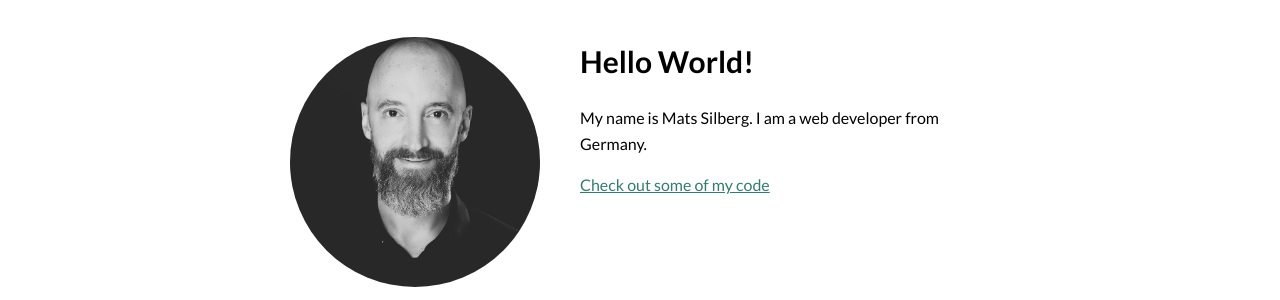
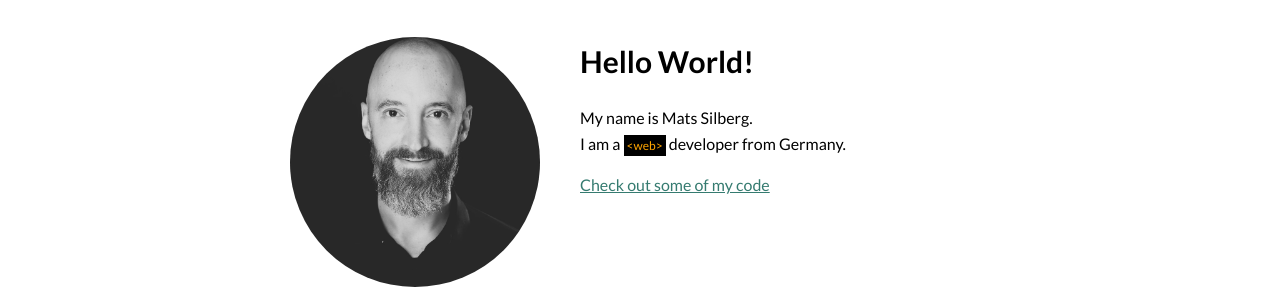
Before and after one commit to mats-js/portfolio-website, a plain HTML site: page index.html in a window 1280 px wide. Shown: the part 83-383 px from the top of the page. Drawn offline with nearby package versions, Linux system fonts and the light colour scheme.

Commit message:
Updated the landing page
- Formatted the span element in the index.html body
- Included the href link to GitHub in the anchor element
- Updated the production CSS file with all changes

```diff
--- a/css/style.production.css
+++ b/css/style.production.css
@@ -98,6 +98,13 @@ a:active {
 
 #about-info, #work-header, #contact-info {
     text-align: center;
+}
+
+span {
+    background-color: #000;
+    color: #ffa500;
+    font-size: 12px;
+    padding: 3px;
 }
 
 table {
--- a/css/styles.css
+++ b/css/styles.css
@@ -4,6 +4,8 @@
     --primary-color: #357b70;
     --secondary-color: #05676e;
     --activate-color: #489c79;
+    --span-background-color: #000;
+    --span-color: #ffa500;
     --border-bottom-color: rgba(0, 0, 0, 0.3);
     --sun-color-1: #edc655;
     --sun-color-2: #fcffad;
@@ -100,6 +102,13 @@ a:active {
 
 #about-info, #work-header, #contact-info {
     text-align: center;
+}
+
+span {
+    background-color: var(--span-background-color);
+    color: var(--span-color);
+    font-size: 12px;
+    padding: 3px;
 }
 
 table {
--- a/index.html
+++ b/index.html
@@ -33,9 +33,10 @@
             <img src="img/mats-silberg-portrait.jpg" class="profile__portrait" alt="Portrait of Mats Silberg, a photo in black and white that shows me" />
             <h1>Hello World!</h1>
             <p>
-                My name is Mats Silberg. I am a <span>web</span> developer from Germany.
+                My name is Mats Silberg.<br>
+                I am a <span>&lt;web&gt;</span> developer from Germany.
             </p>
-            <a href="#">Check out some of my code</a>
+            <a href="https://github.com/mats-js" target="_blank">Check out some of my code</a>
         </div>
         <footer class="page-footer">
             <p>Find me on</p>
```
